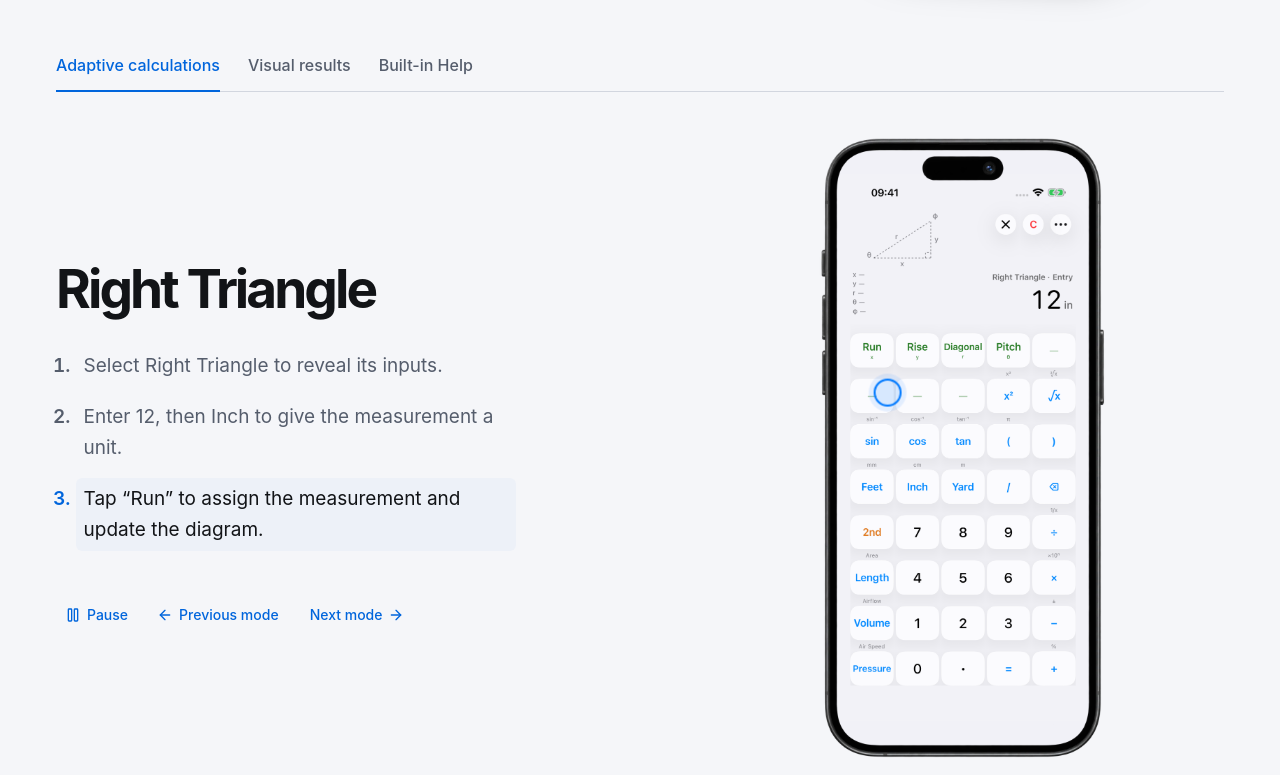
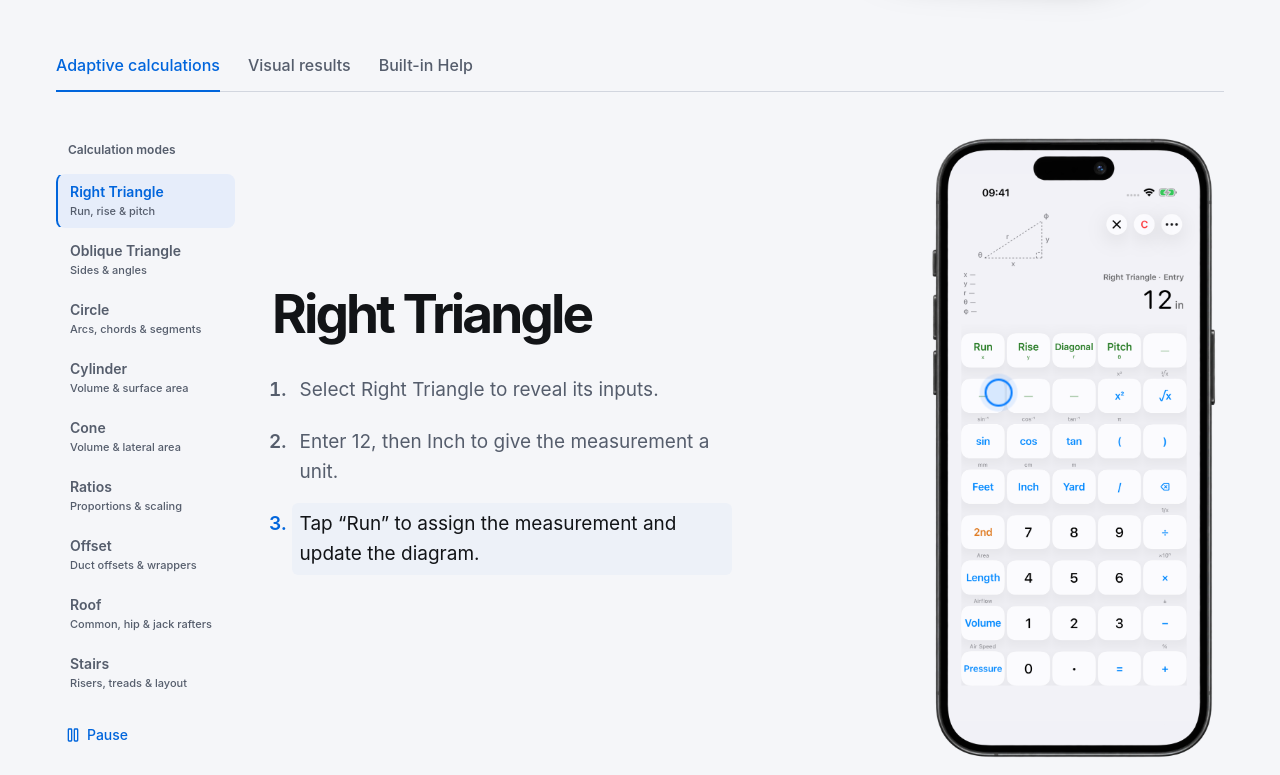
Before and after one commit to tvr-works/figure-site, a React (Vite) app: page / in a window 1280 px wide. Shown: the part 745-1520 px from the top of the page. Built offline with nearby package versions, Linux system fonts and the light colour scheme; a web font is replaced by a local one.

Commit message:
Add a browsable mode overview and automatic Figure tour

```diff
--- /dev/null
+++ b/src/ModePicker.tsx
@@ -0,0 +1,35 @@
+import { useId } from 'react';
+import { Pause, Play } from 'lucide-react';
+import { Button } from './components/ui/button';
+import { NativeSelect, NativeSelectOption } from './components/ui/native-select';
+import { modes } from './demo-content';
+
+interface ModePickerProps {
+  selected: number;
+  playing: boolean;
+  reducedMotion: boolean;
+  onSelect: (mode: number) => void;
+  onTogglePlayback: () => void;
+}
+
+export function ModePicker({ selected, playing, reducedMotion, onSelect, onTogglePlayback }: ModePickerProps) {
+  const pickerId = useId();
+  return (
+    <aside className="mode-picker" aria-label="Calculation modes">
+      <p className="mode-picker-title">Calculation modes</p>
+      <div className="mode-list" role="group" aria-label="Choose a calculation mode">
+        {modes.map((mode, index) => (
+          <Button key={mode.id} variant="mode" size="mode" aria-label={mode.label} aria-pressed={selected === index} aria-controls="adaptive-mode-content" aria-describedby={`${pickerId}-${mode.id}`} onClick={() => onSelect(index)}>
+            <span className="mode-option-copy"><strong>{mode.label}</strong><small id={`${pickerId}-${mode.id}`}>{mode.summary}</small></span>
+          </Button>
+        ))}
+      </div>
+      <div className="mode-compact">
+        <NativeSelect aria-label="Choose a calculation mode" value={selected} onChange={event => onSelect(Number(event.target.value))} className="w-full">
+          {modes.map((mode, index) => <NativeSelectOption key={mode.id} value={index}>{mode.label}</NativeSelectOption>)}
+        </NativeSelect>
+      </div>
+      {!reducedMotion && <div className="mode-playback"><Button variant="control" onClick={onTogglePlayback} aria-label={playing ? 'Pause demo' : 'Play demo'}>{playing ? <Pause data-icon="inline-start" /> : <Play data-icon="inline-start" />}{playing ? 'Pause' : 'Play'}</Button></div>}
+    </aside>
+  );
+}
--- a/src/ProductDemo.tsx
+++ b/src/ProductDemo.tsx
@@ -1,9 +1,10 @@
 import { useEffect, useRef, useState, type CSSProperties, type FocusEvent } from 'react';
-import { ArrowLeft, ArrowRight, Pause, Play, RotateCcw, StepForward } from 'lucide-react';
+import { ArrowLeft, Pause, Play, RotateCcw, StepForward } from 'lucide-react';
+import { ModePicker } from './ModePicker';
 import { Button } from './components/ui/button';
 import { Tabs, TabsContent, TabsList, TabsTrigger } from './components/ui/tabs';
 import { modes, proofs, type Proof } from './demo-content';
-import { adaptiveFrames, advance, framesFor, initialState, nextMode, previousMode, retreat, selectProof } from './demo-state';
+import { adaptiveFrames, advance, framesFor, initialState, selectMode, retreat, selectProof } from './demo-state';
 
 export function ProductDemo() {
   const [reducedMotion, setReducedMotion] = useState(() => window.matchMedia('(prefers-reduced-motion: reduce)').matches);
@@ -73,8 +74,8 @@ export function ProductDemo() {
     setState(next);
     setAnnouncement(framesFor(next)[next.frame].caption);
   }
-  function changeMode(direction: 'previous' | 'next') {
-    const next = direction === 'previous' ? previousMode(state, reducedMotion) : nextMode(state, reducedMotion);
+  function changeMode(modeIndex: number) {
+    const next = selectMode(state, modeIndex, reducedMotion);
     setState(next);
     setAnnouncement(`${modes[next.mode].label}. ${framesFor(next)[next.frame].caption}`);
   }
@@ -99,7 +100,9 @@ export function ProductDemo() {
             {(Object.keys(proofs) as Proof[]).map(key => (
               <TabsContent key={key} value={key}>
                 {state.proof === key && (
-                <div className="proof-copy">
+                <div className={state.proof === 'adaptive' ? 'adaptive-layout' : undefined}>
+                  {state.proof === 'adaptive' && <ModePicker selected={state.mode} playing={state.playing} reducedMotion={reducedMotion} onSelect={changeMode} onTogglePlayback={togglePlayback} />}
+                  <div className="proof-copy" id={state.proof === 'adaptive' ? 'adaptive-mode-content' : undefined}>
                     <h2>{state.proof === 'adaptive' ? mode.label : proofs[state.proof].title}</h2>
                     {state.proof === 'adaptive' ? (
                       <ol className="mode-instructions" aria-label="How to use this mode">
@@ -117,23 +120,21 @@ export function ProductDemo() {
                       </ol>
                       <p className="example-label">{state.proof === 'visual' ? <><strong>Right Triangle</strong> · Result {state.frame + 1} of 6</> : <><strong>Built-in guidance</strong> · Step {state.frame + 1} of {framesFor(state).length}</>}</p>
                     </>}
-                  <div className="demo-controls" aria-label="Demo playback">
+                    {state.proof !== 'adaptive' && <div className="demo-controls" role="group" aria-label="Demo playback">
                       {!reducedMotion && <Button variant="control" onClick={togglePlayback} aria-label={state.playing ? 'Pause demo' : 'Play demo'}>{state.playing ? <Pause data-icon="inline-start" /> : <Play data-icon="inline-start" />}{state.playing ? 'Pause' : 'Play'}</Button>}
-                    {state.proof !== 'adaptive' && <div className="demo-control-pair" role="group" aria-label="Step navigation">
+                      <div className="demo-control-pair" role="group" aria-label="Step navigation">
                         <Button variant="control" aria-label={state.proof === 'visual' ? 'Previous result' : 'Previous step'} onClick={stepBackward} disabled={state.frame === 0}><ArrowLeft data-icon="inline-start" />Back</Button>
                         <Button variant="control" onClick={stepForward} disabled={state.frame === framesFor(state).length - 1}><StepForward data-icon="inline-start" />{state.proof === 'visual' ? 'Next result' : 'Next step'}</Button>
+                      </div>
+                      <Button variant="control" onClick={() => { setState(current => ({ ...current, frame: 0, playing: !reducedMotion })); setAnnouncement('Demo restarted.'); }}><RotateCcw data-icon="inline-start" />Replay</Button>
                     </div>}
-                    {state.proof === 'adaptive' ? <div className="demo-control-pair" role="group" aria-label="Mode navigation">
-                      <Button variant="control" onClick={() => changeMode('previous')}><ArrowLeft data-icon="inline-start" />Previous mode</Button>
-                      <Button variant="control" onClick={() => changeMode('next')}>Next mode<ArrowRight data-icon="inline-end" /></Button>
-                    </div> : <Button variant="control" onClick={() => { setState(current => ({ ...current, frame: 0, playing: !reducedMotion })); setAnnouncement('Demo restarted.'); }}><RotateCcw data-icon="inline-start" />Replay</Button>}
-                  </div>
                     {state.proof !== 'adaptive' && <>
                     <p className="demo-caption">{frame.caption}</p>
                     <details className="transcript" onToggle={event => { if (event.currentTarget.open) setState(current => ({ ...current, playing: false })); }}>
                       <summary>Read demo steps</summary><ol>{proofs[state.proof].transcript.map(text => <li key={text}>{text}</li>)}</ol>
                     </details>
                     </>}
+                  </div>
                 </div>
                 )}
               </TabsContent>
--- a/src/components/ui/button.tsx
+++ b/src/components/ui/button.tsx
@@ -7,6 +7,7 @@ const buttonVariants = cva(
   {
     variants: {
       variant: {
+        mode: "justify-start rounded-md border-l-2 border-l-transparent bg-transparent text-left text-muted-foreground hover:bg-muted hover:text-foreground aria-pressed:border-l-primary aria-pressed:bg-secondary aria-pressed:text-primary",
         control: "min-h-11 gap-2 rounded-lg px-3 text-sm text-primary hover:bg-secondary",
         default: "bg-primary text-primary-foreground hover:bg-primary/80",
         outline:
@@ -20,6 +21,7 @@ const buttonVariants = cva(
         link: "text-primary underline-offset-4 hover:underline",
       },
       size: {
+        mode: "h-auto min-h-14 w-full px-3 py-2 whitespace-normal",
         default:
           "h-8 gap-1.5 px-2.5 has-data-[icon=inline-end]:pr-2 has-data-[icon=inline-start]:pl-2",
         xs: "h-6 gap-1 rounded-[min(var(--radius-md),10px)] px-2 text-xs in-data-[slot=button-group]:rounded-lg has-data-[icon=inline-end]:pr-1.5 has-data-[icon=inline-start]:pl-1.5 [&_svg:not([class*='size-'])]:size-3",
--- /dev/null
+++ b/src/components/ui/native-select.tsx
@@ -0,0 +1,60 @@
+import * as React from "react"
+import { cn } from "cn"
+import { ChevronDownIcon } from "lucide-react"
+
+type NativeSelectProps = Omit<React.ComponentProps<"select">, "size"> & {
+  size?: "sm" | "default"
+}
+
+function NativeSelect({
+  className,
+  size = "default",
+  ...props
+}: NativeSelectProps) {
+  return (
+    <div
+      className={cn(
+        "group/native-select relative w-fit has-[select:disabled]:opacity-50",
+        className
+      )}
+      data-slot="native-select-wrapper"
+      data-size={size}
+    >
+      <select
+        data-slot="native-select"
+        data-size={size}
+        className="h-auto min-h-11 w-full min-w-0 appearance-none rounded-lg border border-input bg-transparent py-2 pr-8 pl-2.5 text-sm leading-normal transition-colors outline-none select-none selection:bg-primary selection:text-primary-foreground placeholder:text-muted-foreground focus-visible:border-ring focus-visible:ring-3 focus-visible:ring-ring/50 disabled:pointer-events-none disabled:cursor-not-allowed aria-invalid:border-destructive aria-invalid:ring-3 aria-invalid:ring-destructive/20 data-[size=sm]:h-7 data-[size=sm]:min-h-7 data-[size=sm]:rounded-[min(var(--radius-md),10px)] data-[size=sm]:py-0.5 dark:bg-input/30 dark:hover:bg-input/50 dark:aria-invalid:border-destructive/50 dark:aria-invalid:ring-destructive/40"
+        {...props}
+      />
+      <ChevronDownIcon className="pointer-events-none absolute top-1/2 right-2.5 size-4 -translate-y-1/2 text-muted-foreground select-none" aria-hidden="true" data-slot="native-select-icon" />
+    </div>
+  )
+}
+
+function NativeSelectOption({
+  className,
+  ...props
+}: React.ComponentProps<"option">) {
+  return (
+    <option
+      data-slot="native-select-option"
+      className={cn("bg-[Canvas] text-[CanvasText]", className)}
+      {...props}
+    />
+  )
+}
+
+function NativeSelectOptGroup({
+  className,
+  ...props
+}: React.ComponentProps<"optgroup">) {
+  return (
+    <optgroup
+      data-slot="native-select-optgroup"
+      className={cn("bg-[Canvas] text-[CanvasText]", className)}
+      {...props}
+    />
+  )
+}
+
+export { NativeSelect, NativeSelectOptGroup, NativeSelectOption }
--- a/src/demo-content.ts
+++ b/src/demo-content.ts
@@ -8,15 +8,15 @@ export interface Frame {
   cue?: { x: number; y: number };
 }
 export const modes = [
-  { id: 'right', label: 'Right Triangle', field: 'Run' },
-  { id: 'oblique', label: 'Oblique Triangle', field: 'a' },
-  { id: 'circle', label: 'Circle', field: 'Diameter' },
-  { id: 'cylinder', label: 'Cylinder', field: 'Diameter' },
-  { id: 'cone', label: 'Cone', field: 'Diameter' },
-  { id: 'ratios', label: 'Ratios', field: 'A' },
-  { id: 'offset', label: 'Offset', field: 'Length' },
-  { id: 'roof', label: 'Roof', field: 'Run' },
-  { id: 'stairs', label: 'Stairs', field: 'Rise' },
+  { id: 'right', label: 'Right Triangle', field: 'Run', summary: 'Run, rise & pitch' },
+  { id: 'oblique', label: 'Oblique Triangle', field: 'a', summary: 'Sides & angles' },
+  { id: 'circle', label: 'Circle', field: 'Diameter', summary: 'Arcs, chords & segments' },
+  { id: 'cylinder', label: 'Cylinder', field: 'Diameter', summary: 'Volume & surface area' },
+  { id: 'cone', label: 'Cone', field: 'Diameter', summary: 'Volume & lateral area' },
+  { id: 'ratios', label: 'Ratios', field: 'A', summary: 'Proportions & scaling' },
+  { id: 'offset', label: 'Offset', field: 'Length', summary: 'Duct offsets & wrappers' },
+  { id: 'roof', label: 'Roof', field: 'Run', summary: 'Common, hip & jack rafters' },
+  { id: 'stairs', label: 'Stairs', field: 'Rise', summary: 'Risers, treads & layout' },
 ] as const;
 export const proofs = {
   adaptive: {
--- a/src/demo-state.ts
+++ b/src/demo-state.ts
@@ -37,12 +37,12 @@ export function selectProof(state: DemoState, proof: Proof, reducedMotion = fals
 }
 export function advance(state: DemoState): DemoState {
   if (state.frame < framesFor(state).length - 1) return { ...state, frame: state.frame + 1 };
-  if (state.proof === 'adaptive') return { ...state, frame: 0 };
+  if (state.proof === 'adaptive') return { ...state, mode: (state.mode + 1) % modes.length, frame: 0 };
   // Non-repeating proofs hold their ending and never change the selected tab.
   return { ...state, playing: false };
 }
-export function nextMode(state: DemoState, reducedMotion = false): DemoState {
-  const mode = (state.mode + 1) % modes.length;
+export function selectMode(state: DemoState, mode: number, reducedMotion = false): DemoState {
+  if (!modes[mode]) return state;
   return { ...state, mode, frame: reducedMotion ? adaptiveFrames(mode).length - 1 : 0, playing: !reducedMotion };
 }
 
@@ -54,7 +54,3 @@ export function retreat(state: DemoState): DemoState {
   }
   return { ...state, playing: false };
 }
-export function previousMode(state: DemoState, reducedMotion = false): DemoState {
-  const mode = (state.mode + modes.length - 1) % modes.length;
-  return { ...state, mode, frame: reducedMotion ? adaptiveFrames(mode).length - 1 : 0, playing: !reducedMotion };
-}
--- a/src/styles.css
+++ b/src/styles.css
@@ -85,7 +85,16 @@ h1 { margin: 0; font-size: clamp(48px, 5.25vw, 76px); line-height: 1.045; font-w
 .hero-phone { width: min(100%, 294px); max-height: 615px; object-fit: contain; justify-self: center; filter: drop-shadow(0 18px 20px #0008); }
 .demo-section { padding-block: 42px 16px; background: var(--background); scroll-margin-top: 18px; }
 /* Figure variants are owned by the generated component definitions. */
-.proof-stage { display: grid; grid-template-columns: 1.1fr 1fr; align-items: center; gap: 72px; min-height: 690px; padding-block: 16px 8px; }
+.proof-stage { display: grid; grid-template-columns: minmax(0, 1fr) 300px; align-items: center; gap: 36px; min-height: 690px; padding-block: 16px 8px; }
+.adaptive-layout { display: grid; grid-template-columns: 180px minmax(0, 1fr); align-items: center; gap: 36px; }
+.mode-picker { min-width: 0; }
+.mode-picker-title { margin: 0 0 14px; padding-left: 12px; font-size: 12px; font-weight: 600; color: var(--muted-foreground); }
+.mode-list { display: flex; flex-direction: column; gap: 3px; }
+.mode-option-copy { display: block; min-width: 0; }
+.mode-option-copy strong { display: block; font-size: 14px; line-height: 1.4; font-weight: 600; }
+.mode-option-copy small { display: block; margin-top: 3px; font-size: 11px; line-height: 1.4; color: var(--muted-foreground); }
+.mode-compact { display: none; }
+.mode-playback { margin-top: 12px; }
 .proof-copy { display: flex; flex-direction: column; align-items: flex-start; }
 .proof-copy h2, .fallback-proof h2 { max-width: 415px; margin: 0 0 19px; font-size: clamp(38px, 4.15vw, 58px); line-height: 1.07; letter-spacing: -.055em; font-weight: 700; }
 .proof-description { max-width: 480px; margin: 0; color: var(--muted-foreground); font-size: 21px; line-height: 1.5; letter-spacing: -.015em; }
@@ -147,7 +156,7 @@ h1 { margin: 0; font-size: clamp(48px, 5.25vw, 76px); line-height: 1.045; font-w
 .fallback-proof figure { justify-self: center; width: 240px; }
 .fallback-proof figcaption { font-size: 12px; color: var(--muted-foreground); }
 @media (min-width: 1440px) { .hero-grid { min-height: 625px; } .hero-phone { width: 294px; max-height: 615px; } }
-@media (max-width: 1050px) { .page-width { width: calc(100% - 64px); } .hero-grid { gap: 20px; min-height: 600px; } h1 { font-size: 52px; } .hero-description { font-size: 19px; } .hero-phone { width: 270px; } .proof-stage { gap: 32px; } .proof-copy h2 { font-size: 40px; } }
+@media (max-width: 1050px) { .page-width { width: calc(100% - 64px); } .hero-grid { gap: 20px; min-height: 600px; } h1 { font-size: 52px; } .hero-description { font-size: 19px; } .hero-phone { width: 270px; } .proof-stage { grid-template-columns: minmax(0, 1fr) 240px; gap: 28px; } .adaptive-layout { grid-template-columns: 150px minmax(0, 1fr); gap: 24px; } .proof-copy h2 { font-size: 40px; } }
 @media (max-width: 740px) {
   .page-width { width: calc(100% - 40px); }
   .site-header { min-height: 78px; gap: 16px; }
@@ -170,6 +179,12 @@ h1 { margin: 0; font-size: clamp(48px, 5.25vw, 76px); line-height: 1.045; font-w
   .hero-phone { width: 240px; max-height: none; }
   .hero-shell { background-position: 66% bottom; background-size: auto 100%; }
   .demo-section { padding-top: 38px; }
+  .adaptive-layout { display: block; }
+  .mode-picker { display: flex; flex-wrap: wrap; align-items: end; gap: 10px 12px; margin-bottom: 28px; }
+  .mode-picker-title { flex-basis: 100%; padding-left: 0; margin-bottom: 0; }
+  .mode-list { display: none; }
+  .mode-compact { display: block; flex: 1 1 220px; min-width: 0; }
+  .mode-playback { margin-top: 0; }
   .proof-stage { grid-template-columns: 1fr; gap: 30px; min-height: 0; padding-block: 30px 22px; }
   .proof-copy h2 { font-size: 37px; max-width: 420px; margin-bottom: 15px; }
   .proof-description, .mode-instructions { font-size: 17px; }
@@ -194,6 +209,7 @@ h1 { margin: 0; font-size: clamp(48px, 5.25vw, 76px); line-height: 1.045; font-w
 .proof-stage > * { min-width: 0; }
 .timeline li { overflow-wrap: anywhere; }
 
+.adaptive-layout > * { min-width: 0; }
 .proof-copy h2 { width: 100%; min-width: 0; overflow-wrap: anywhere; }
 @media (min-width:741px) and (max-width:1050px) {
   h1 { font-size: 60px; }
```
Also changed, not shown: 3 other files (tests, documents, lock files or other folders). Lines whose indentation alone changed are shown as unchanged.
